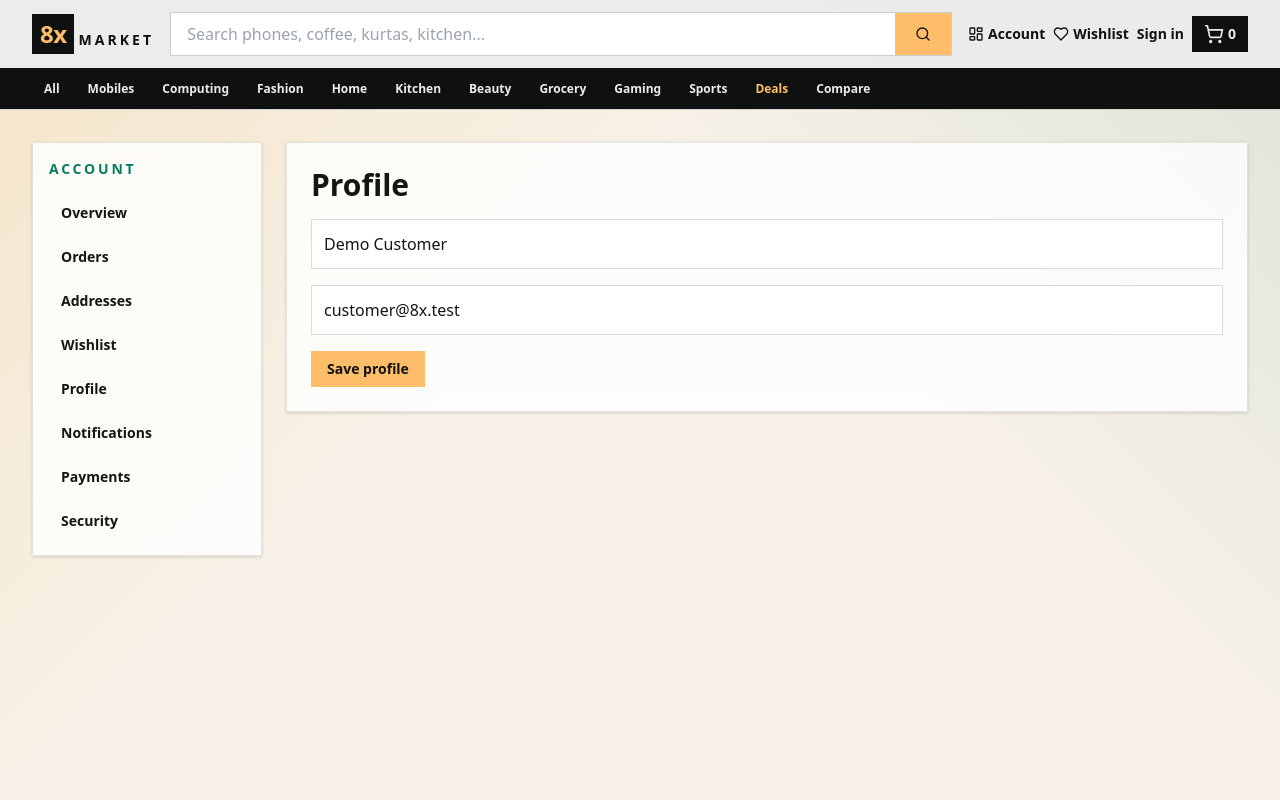
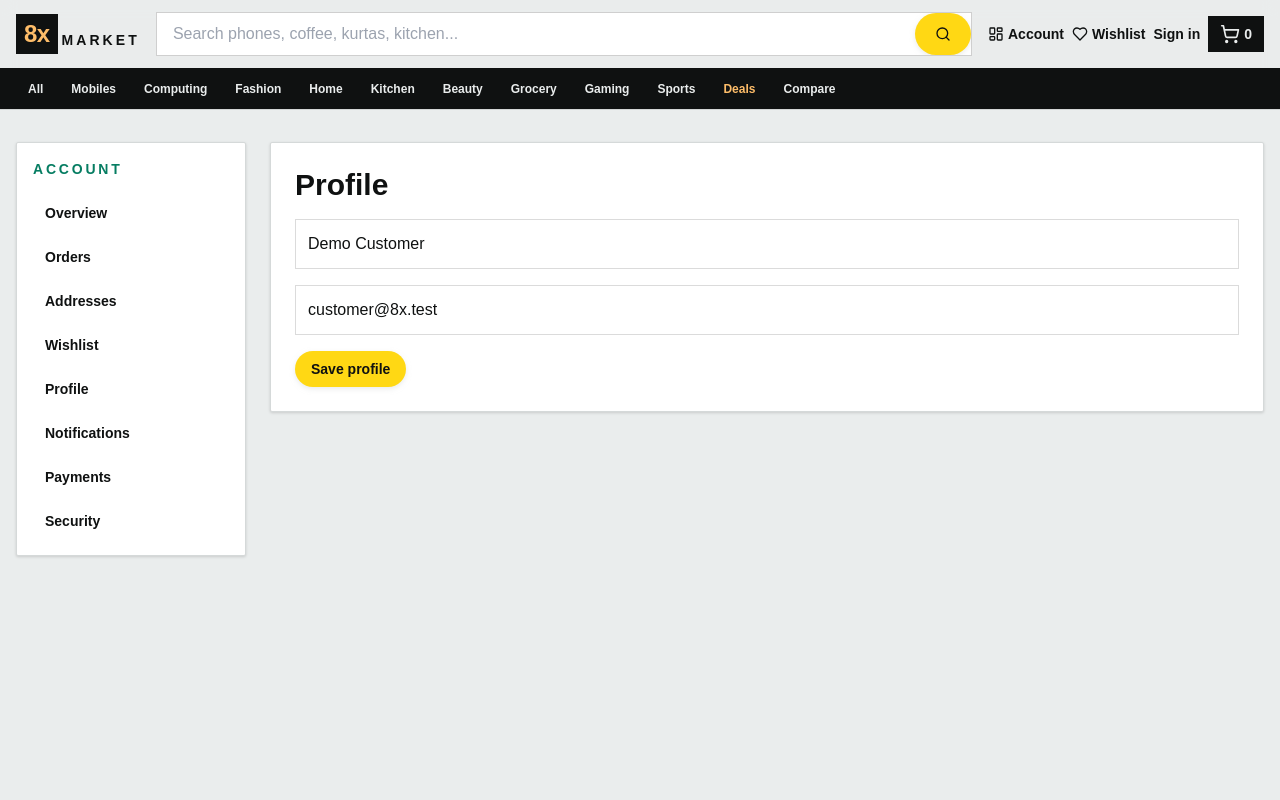
Before and after one commit to JawadSaghir/Amazon-Clone, a Next.js app: page /dashboard/profile in a window 1280 px wide. Shown: the top 800 px of the page. Built offline with nearby package versions, Linux system fonts and the light colour scheme; no server answers.

Commit message:
style amazon global utilities

```diff
--- a/app/globals.css
+++ b/app/globals.css
@@ -4,16 +4,14 @@
 
 :root {
   color-scheme: light;
-  background: #f7f1e8;
+  background: #eaeded;
 }
 
 body {
   min-height: 100vh;
-  background:
-    linear-gradient(135deg, rgba(232, 165, 40, 0.16), transparent 34%),
-    linear-gradient(225deg, rgba(22, 114, 91, 0.11), transparent 30%),
-    #f7f1e8;
-  color: #171412;
+  background: #eaeded;
+  color: #0f1111;
+  font-family: "Amazon Ember", Arial, ui-sans-serif, system-ui, sans-serif;
 }
 
 button,
@@ -25,22 +23,22 @@ textarea {
 
 @layer components {
   .page-shell {
-    @apply mx-auto w-full max-w-7xl px-4 sm:px-6 lg:px-8;
+    @apply mx-auto w-full max-w-amazon px-3 sm:px-4;
   }
 
   .panel {
-    @apply border border-coal/10 bg-white/80 shadow-panel backdrop-blur;
+    @apply rounded-sm border border-[#d5d9d9] bg-white shadow-panel;
   }
 
   .ink-button {
-    @apply inline-flex items-center justify-center gap-2 bg-coal px-4 py-2 text-sm font-bold text-paper transition hover:bg-indigoInk disabled:cursor-not-allowed disabled:opacity-60;
+    @apply inline-flex items-center justify-center gap-2 rounded-full bg-amazonOrange px-4 py-2 text-sm font-bold text-coal shadow-brass transition hover:bg-[#fa8900] disabled:cursor-not-allowed disabled:opacity-60;
   }
 
   .brass-button {
-    @apply inline-flex items-center justify-center gap-2 bg-saffron px-4 py-2 text-sm font-bold text-coal transition hover:bg-[#f0b84a] disabled:cursor-not-allowed disabled:opacity-60;
+    @apply inline-flex items-center justify-center gap-2 rounded-full bg-amazonGold px-4 py-2 text-sm font-bold text-coal shadow-brass transition hover:bg-[#f7ca00] disabled:cursor-not-allowed disabled:opacity-60;
   }
 
   .link-ink {
-    @apply font-semibold text-indigoInk underline-offset-4 hover:underline;
+    @apply font-semibold text-indigoInk hover:text-pomegranate hover:underline;
   }
 }
```
